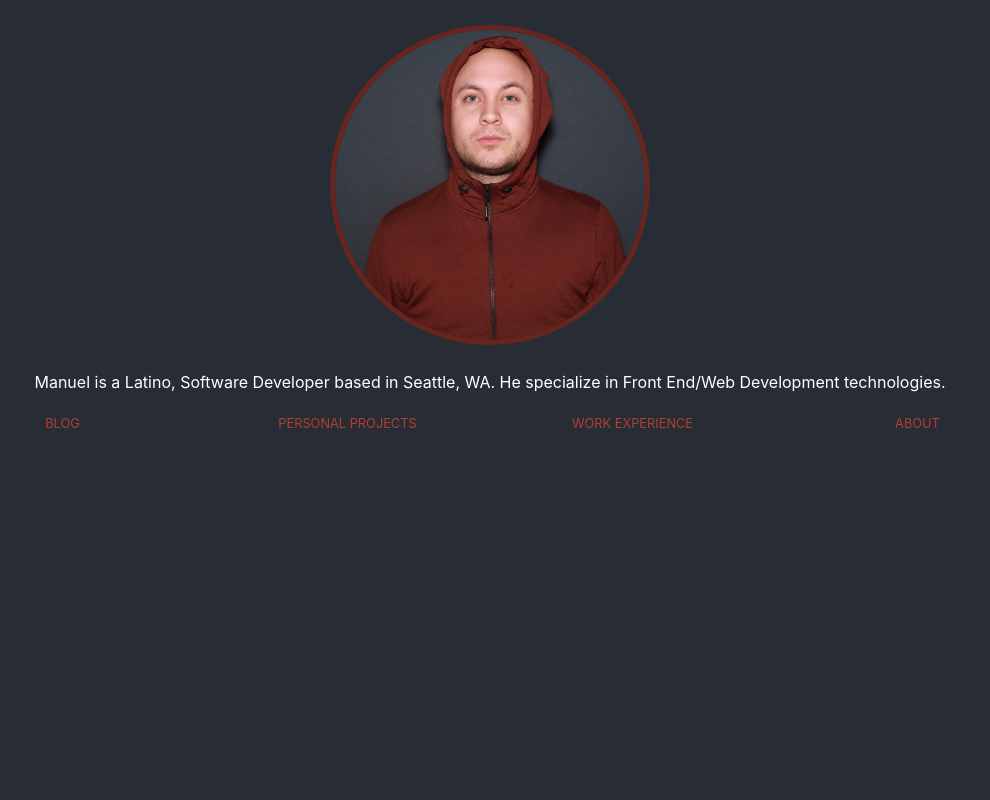
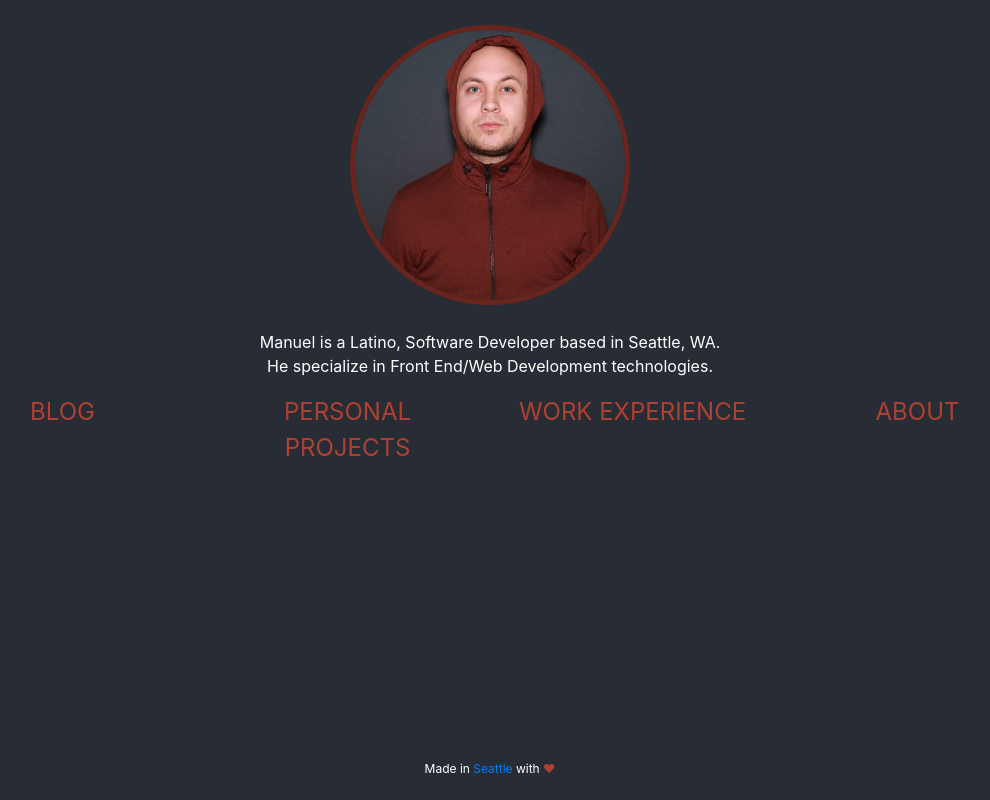
Before and after one commit to ManuelMesson/manuelmesson.github.io, a React (Create React App) app: page / in a window 1280 px wide. Shown: the whole page, without its empty margins (150-1140 px from the left). Built offline with nearby package versions, Linux system fonts and the light colour scheme.

Commit message:
added footer and other changes

```diff
--- a/src/App.css
+++ b/src/App.css
@@ -1,12 +1,16 @@
 body {
   background-color: #282c34;
-  min-height: 100vh;
   color: #fff;
   text-align: center;
+
+}
+
+.App {
+  min-height: 95vh;
 }
 .App-logo {
   margin-top: 25px;
-  height: 40vmin;
+  height: 35vmin;
   pointer-events: none;
   margin-bottom: 25px;
 }
@@ -20,7 +24,25 @@ body {
 .menu-link {
   text-transform: uppercase;
   color: #af4133;
-  font-size: 1vw;
+  font-size: 3vmin;
   text-align: center;
   font-family: -apple-system, BlinkMacSystemFont, 'Segoe UI', Roboto, Oxygen, Ubuntu, Cantarell, 'Open Sans', 'Helvetica Neue', sans-serif;
 }
+
+.menu {
+  margin-top: 15px;
+  margin-bottom: 15px;
+}
+
+.pitch {
+  font-size: 16px;
+}
+
+.footer-text {
+  font-size: 12px;
+
+}
+
+.heart {
+  color: #af4133;
+}
--- a/src/App.js
+++ b/src/App.js
@@ -7,10 +7,12 @@ import Container from "react-bootstrap/Container";
 import Pitch from "./components/Pitch";
 
 import Menu from "./components/Menu";
+import Footer from "./components/Footer";
 
 function App() {
   return (
-    <Container>
+    <div>
+      <Container className="App">
         <header>
           <img
             src="./profile-pic.jpg"
@@ -24,6 +26,8 @@ function App() {
           <Main />
         </Router>
       </Container>
+      <Footer />
+    </div>
   );
 }
 
--- /dev/null
+++ b/src/components/Footer.jsx
@@ -0,0 +1,25 @@
+import React, { Component } from "react";
+
+import Container from "react-bootstrap/Container";
+import Row from "react-bootstrap/Row";
+import Col from "react-bootstrap/Col";
+
+class Footer extends Component {
+  render = () => {
+    return (
+      <footer>
+        <Container>
+          <Row>
+            <Col xs={12}>
+              <p className="footer-text">
+                Made in <a href="https://en.wikipedia.org/wiki/Seattle">Seattle</a> with <span className="heart">&hearts;</span>
+              </p>
+            </Col>
+          </Row>
+        </Container>
+      </footer>
+    );
+  };
+}
+
+export default Footer;
--- a/src/components/Menu.jsx
+++ b/src/components/Menu.jsx
@@ -18,7 +18,7 @@ class Menu extends Component {
     });
   };
   render = () => {
-    return <Row>{this.displayLinks()}</Row>;
+    return <Row className="menu">{this.displayLinks()}</Row>;
   };
 }
 
--- a/src/components/Pitch.jsx
+++ b/src/components/Pitch.jsx
@@ -5,8 +5,8 @@ class Pitch extends Component {
     return (
       <div>
         <p>
-          Manuel is a Latino, Software Developer based in Seattle, WA. He
-          specialize in Front End/Web Development technologies.{" "}
+          Manuel is a Latino, Software Developer based in Seattle, WA.<br />
+          He specialize in Front End/Web Development technologies.{" "}
         </p>
       </div>
     );
--- a/src/containers/Main.jsx
+++ b/src/containers/Main.jsx
@@ -1,5 +1,5 @@
 import React, { Component } from "react";
-import { BrowserRouter as Route } from "react-router-dom";
+import { BrowserRouter as Router, Route, Link } from "react-router-dom";
 
 import About from "./../components/About";
 import Projects from "./../components/Projects";
```
Lines whose indentation alone changed are shown as unchanged.
